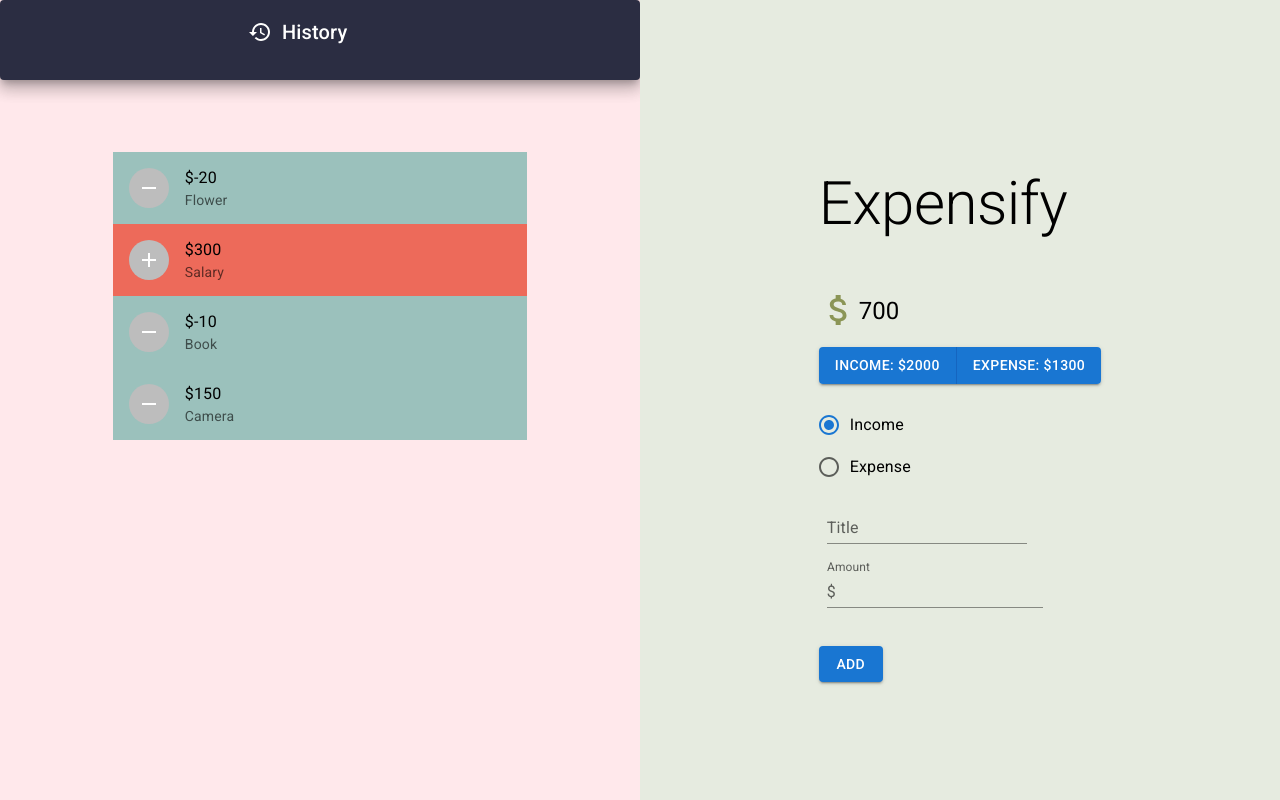
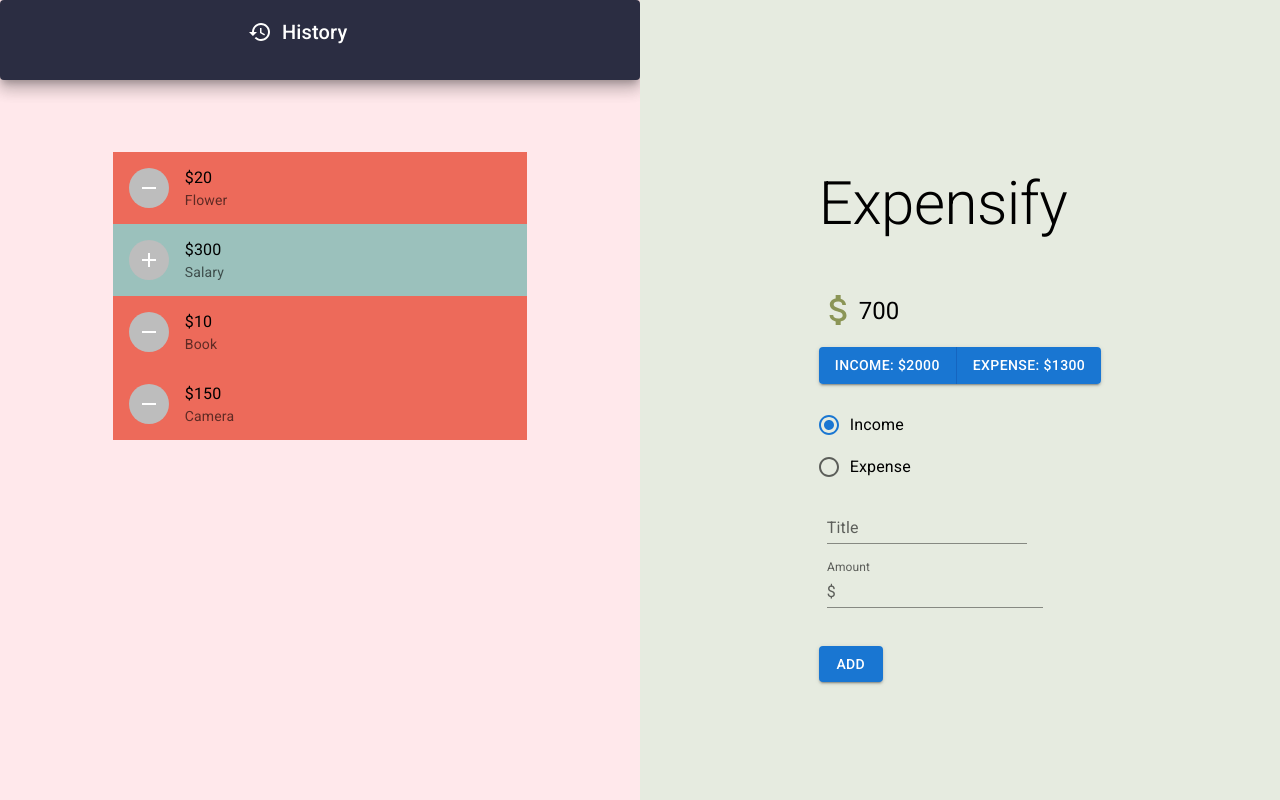
Before and after one commit to Arya-Gupta/Expensify, a React (Create React App) app: page / in a window 1280 px wide. Built offline with nearby package versions, Linux system fonts and the light colour scheme.

Commit message:
Added logic to HistoryContent component

```diff
--- a/src/components/History.js
+++ b/src/components/History.js
@@ -51,8 +51,8 @@
 };
 
 export default function BackToTop(props) {
-  const colorSubtract = "#9BC1BC";
-  const colorAdd = "#ED6A5A";
+  const colorSubtract = "#ED6A5A";
+  const colorAdd = "#9BC1BC";
   const colorH = "#2b2d42";
 
   return (
--- a/src/components/HistoryContents.js
+++ b/src/components/HistoryContents.js
@@ -23,8 +23,7 @@
   };
 
   const generateStyle = (transactionType) => {
-    if (transactionType == "expense") return expense;
-    else return income;
+    return (transactionType == "expense") ? expense : income;
   };
 
   return (
@@ -38,7 +37,7 @@
               <Avatar>{generateStyle(transaction.type).icon}</Avatar>
             </ListItemAvatar>
             <ListItemText
-              primary={"$" + transaction.amount}
+              primary={"$" + Math.abs(transaction.amount)}
               secondary={transaction.text}
             />
           </ListItem>
```
